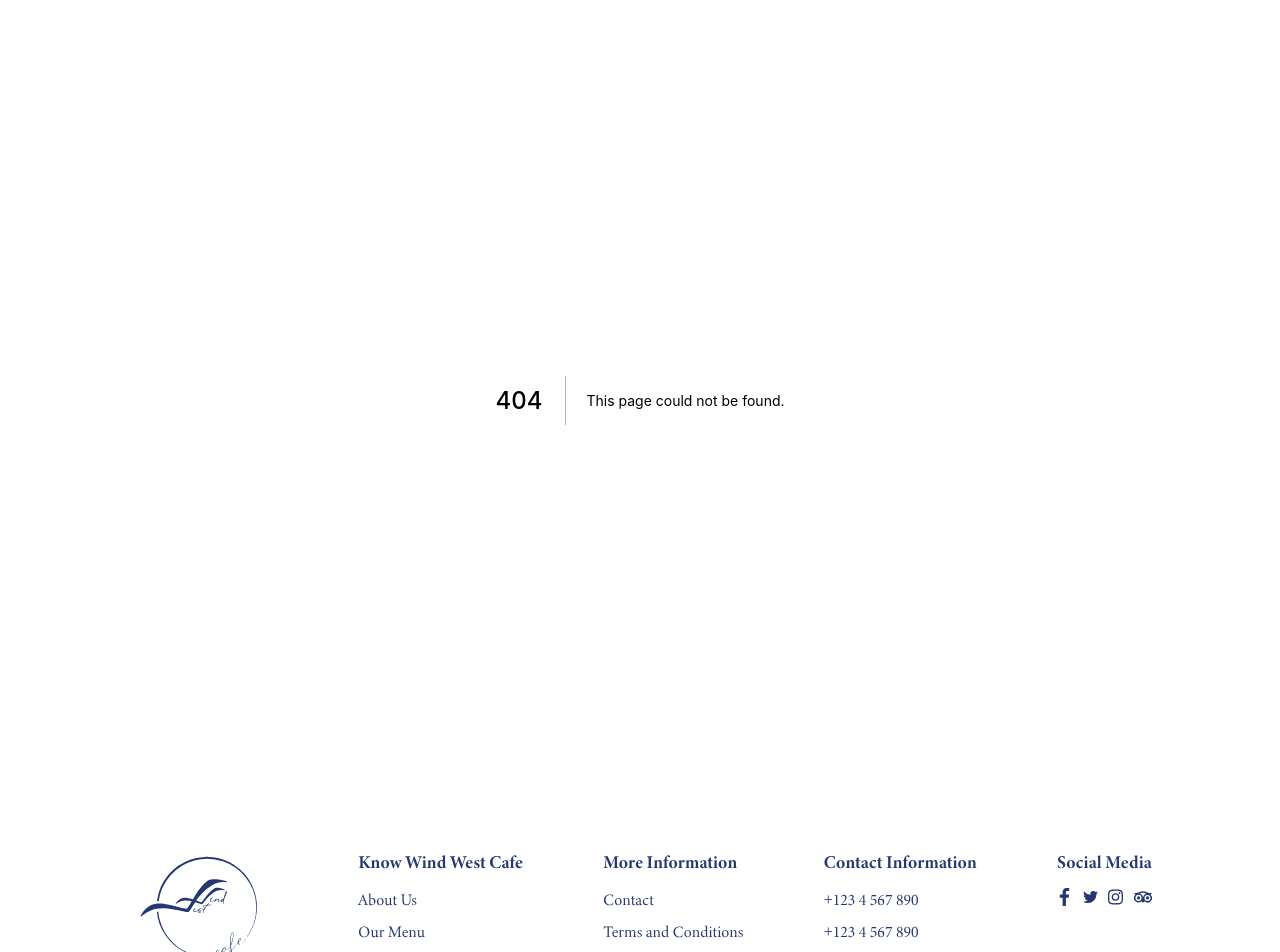
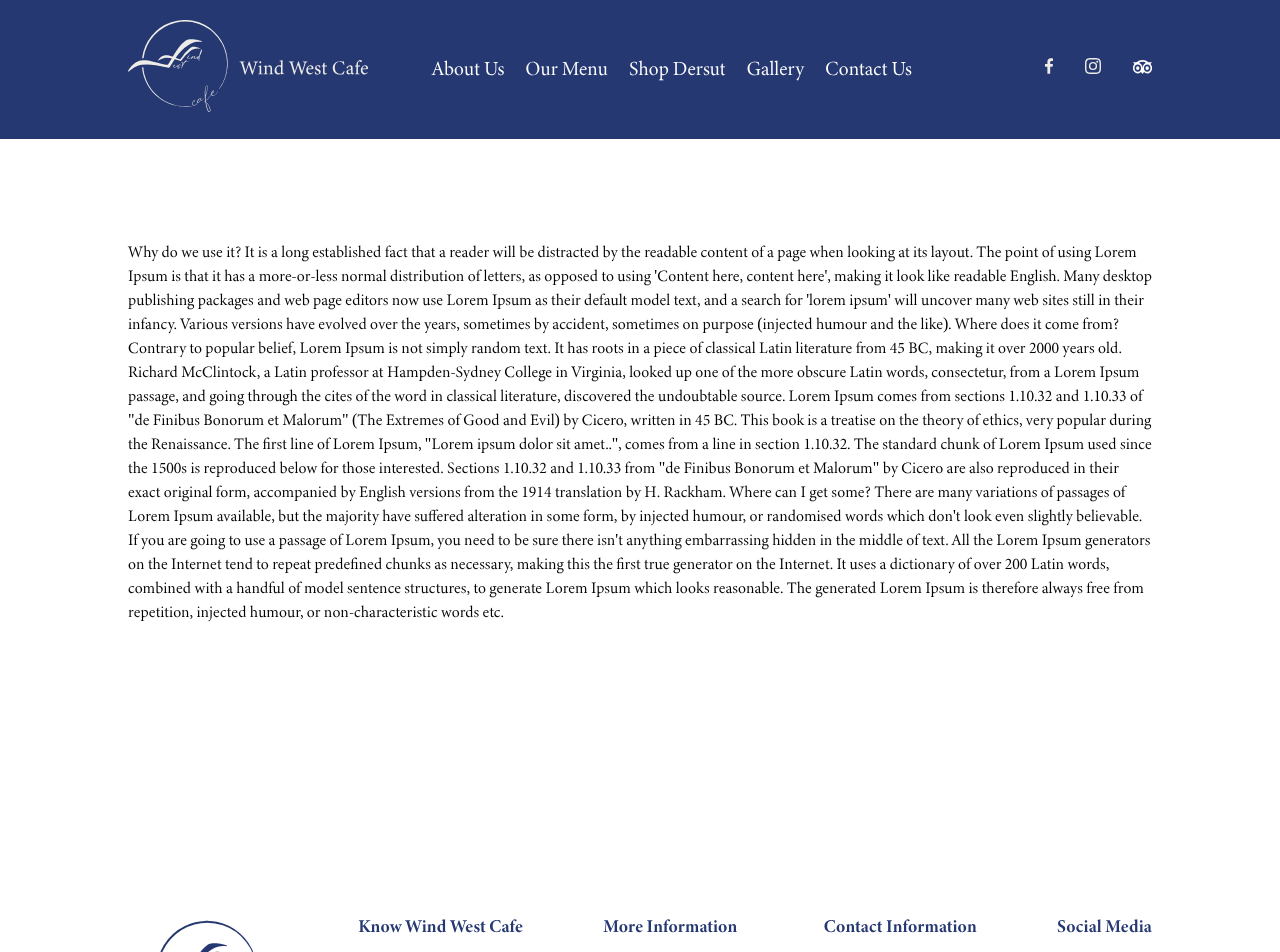
Before and after one commit to hdmuae/windwestcafe-nextjs, a Next.js app: page /termsandconditions in a window 1280 px wide. Before the commit this address had no page. Shown: the top 952 px of the page. Built offline with nearby package versions, Linux system fonts and the light colour scheme.

Commit message:
feat: minor edits

```diff
--- a/package.json
+++ b/package.json
@@ -8,11 +8,14 @@
     "lint": "next lint"
   },
   "dependencies": {
+    "emailjs-com": "^3.2.0",
     "google-map-react": "^2.1.10",
     "next": "12.0.7",
     "next-fonts": "^1.5.1",
     "react": "17.0.2",
     "react-dom": "17.0.2",
+    "react-hook-form": "^7.27.1",
+    "react-toastify": "^8.2.0",
     "swiper": "^7.4.1"
   },
   "devDependencies": {
--- /dev/null
+++ b/pages/termsandconditions.tsx
@@ -0,0 +1,53 @@
+import * as React from "react";
+import Nav from "../src/components/Navbar";
+
+const Terms: React.FC = () => {
+  return (
+    <div>
+      <Nav fixed={false} />
+      <div className="max-w-default m-auto py-60">
+        <div className="w-4/5 mx-auto">
+          Why do we use it? It is a long established fact that a reader will be
+          distracted by the readable content of a page when looking at its
+          layout. The point of using Lorem Ipsum is that it has a more-or-less
+          normal distribution of letters, as opposed to using 'Content here,
+          content here', making it look like readable English. Many desktop
+          publishing packages and web page editors now use Lorem Ipsum as their
+          default model text, and a search for 'lorem ipsum' will uncover many
+          web sites still in their infancy. Various versions have evolved over
+          the years, sometimes by accident, sometimes on purpose (injected
+          humour and the like). Where does it come from? Contrary to popular
+          belief, Lorem Ipsum is not simply random text. It has roots in a piece
+          of classical Latin literature from 45 BC, making it over 2000 years
+          old. Richard McClintock, a Latin professor at Hampden-Sydney College
+          in Virginia, looked up one of the more obscure Latin words,
+          consectetur, from a Lorem Ipsum passage, and going through the cites
+          of the word in classical literature, discovered the undoubtable
+          source. Lorem Ipsum comes from sections 1.10.32 and 1.10.33 of "de
+          Finibus Bonorum et Malorum" (The Extremes of Good and Evil) by Cicero,
+          written in 45 BC. This book is a treatise on the theory of ethics,
+          very popular during the Renaissance. The first line of Lorem Ipsum,
+          "Lorem ipsum dolor sit amet..", comes from a line in section 1.10.32.
+          The standard chunk of Lorem Ipsum used since the 1500s is reproduced
+          below for those interested. Sections 1.10.32 and 1.10.33 from "de
+          Finibus Bonorum et Malorum" by Cicero are also reproduced in their
+          exact original form, accompanied by English versions from the 1914
+          translation by H. Rackham. Where can I get some? There are many
+          variations of passages of Lorem Ipsum available, but the majority have
+          suffered alteration in some form, by injected humour, or randomised
+          words which don't look even slightly believable. If you are going to
+          use a passage of Lorem Ipsum, you need to be sure there isn't anything
+          embarrassing hidden in the middle of text. All the Lorem Ipsum
+          generators on the Internet tend to repeat predefined chunks as
+          necessary, making this the first true generator on the Internet. It
+          uses a dictionary of over 200 Latin words, combined with a handful of
+          model sentence structures, to generate Lorem Ipsum which looks
+          reasonable. The generated Lorem Ipsum is therefore always free from
+          repetition, injected humour, or non-characteristic words etc.
+        </div>
+      </div>
+    </div>
+  );
+};
+
+export default Terms;
--- a/src/components/Footer/index.tsx
+++ b/src/components/Footer/index.tsx
@@ -1,24 +1,28 @@
 import * as React from "react";
 import Image from "next/image";
+import Link from "next/link";
+import Facebook from "../../../public/svg/Facebook-white.svg";
+import Instagram from "../../../public/svg/Instagram-white.svg";
+import Tripadvisor from "../../../public/svg/Tripadvisor-white.svg";
 
 const Footer: React.FC = () => {
   return (
     <footer>
       <div className="w-4/5 m-auto py-12 lg:block hidden">
         <div className="max-w-default m-auto flex justify-between text-primary">
-          <div>
+          <a href="#">
             <Image
               src="/svg/bluelogo.svg"
               width="150px"
               height="150px"
               alt="Wind West Cafe Logo"
             />
-          </div>
+          </a>
           <div className="flex flex-col">
             <h1 className="text-lg font-bold mb-3">Know Wind West Cafe</h1>
-            <a href="#about" className="hover:font-bold pb-2">
-              About Us
-            </a>
+            <Link href="/">
+              <a className="hover:font-bold pb-2">About Us</a>
+            </Link>
             <a href="#menu" className="hover:font-bold pb-2">
               Our Menu
             </a>
@@ -32,7 +36,7 @@ const Footer: React.FC = () => {
             <a href="#contact" className="hover:font-bold pb-2">
               Contact
             </a>
-            <a href="#" className="hover:font-bold">
+            <a href="/termsandconditions" className="hover:font-bold">
               Terms and Conditions
             </a>
           </div>
@@ -55,13 +59,7 @@ const Footer: React.FC = () => {
                 src="/svg/Facebook.svg"
                 alt="Facebook icon"
               />
-              <Image
-                width="15"
-                height="15"
-                className="cursor-pointer"
-                src="/svg/Twitter.svg"
-                alt="Twitter icon"
-              />
+
               <Image
                 width="15"
                 height="15"
@@ -70,8 +68,8 @@ const Footer: React.FC = () => {
                 alt="Instagram icon"
               />
               <Image
-                width="18"
-                height="18"
+                width="20"
+                height="20"
                 className="cursor-pointer"
                 src="/svg/Tripadvisor.svg"
                 alt="Tripadvisor icon"
@@ -121,35 +119,28 @@ const Footer: React.FC = () => {
           </div>
         </div>
 
-        <div className="w-1/2 flex justify-between">
+        <div className="w-full flex justify-between">
+          <a>
             <Image
               className="cursor-pointer"
-            width="15"
-            height="15"
-            src="/svg/Facebook.svg"
+              src={Facebook}
               alt="Facebook icon"
             />
+          </a>
+          <a>
             <Image
-            width="20"
-            height="20"
               className="cursor-pointer"
-            src="/svg/Twitter.svg"
-            alt="Twitter icon"
-          />
-          <Image
-            width="18"
-            height="18"
-            className="cursor-pointer"
-            src="/svg/Instagram.svg"
+              src={Instagram}
               alt="Instagram icon"
             />
+          </a>
+          <a>
             <Image
-            width="20"
-            height="20"
               className="cursor-pointer"
-            src="/svg/Tripadvisor.svg"
+              src={Tripadvisor}
               alt="Tripadvisor icon"
             />
+          </a>
         </div>
       </div>
 
--- a/src/components/Navbar/index.tsx
+++ b/src/components/Navbar/index.tsx
@@ -3,13 +3,15 @@ import Image from "next/image";
 import Logo from "../../../public/svg/Logo.svg";
 import Facebook from "../../../public/svg/Facebook-white.svg";
 import Instagram from "../../../public/svg/Instagram-white.svg";
+import Tripadvisor from "../../../public/svg/Tripadvisor-white.svg";
+
 import Menu from "../../../public/svg/menu-icon.svg";
 import Close from "../../../public/svg/close.svg";
 
 interface myProps {
   fixed: boolean;
-  menu: boolean;
-  setMenu: (x: boolean) => void;
+  menu?: boolean;
+  setMenu?: (x: boolean) => void;
 }
 
 const Nav: React.FC<myProps> = ({ fixed, menu, setMenu }) => {
@@ -23,9 +25,9 @@ const Nav: React.FC<myProps> = ({ fixed, menu, setMenu }) => {
         id="navbar"
         className="ground:w-4/5 xl:max-w-default flex justify-between items-center xl:m-auto lg:mx-12 ground:mx-auto"
       >
-        <div className="w-7/12 lg:w-1/4">
+        <a href="#" className="w-7/12 lg:w-1/4">
           <Image src={Logo} alt="Wind West Cafe Logo" />
-        </div>
+        </a>
 
         <div className={`w-4/5 xl:w-1/2 justify-center ml-16 lg:block hidden`}>
           <div
@@ -65,8 +67,13 @@ const Nav: React.FC<myProps> = ({ fixed, menu, setMenu }) => {
           <a className="lg:block hidden mr-8" href="#">
             <Image src={Facebook} alt="Wind West Cafe Facebook Page" />
           </a>
+
+          <a className="lg:block hidden mr-8" href="#">
+            <Image src={Instagram} alt="Wind West Cafe Instagram Page" />
+          </a>
+
           <a className="lg:block hidden" href="#">
-            <Image src={Instagram} alt="Wind West Cafe Instagram Page" />
+            <Image src={Tripadvisor} alt="Wind West Cafe Tripadvisor Page" />
           </a>
         </div>
       </div>
--- a/src/containers/Gallery/index.tsx
+++ b/src/containers/Gallery/index.tsx
@@ -12,7 +12,9 @@ const Gallery: React.FC = () => {
   return (
     <section id="gallery" className="bg-primary py-32">
       <div className="max-w-default m-auto">
-        <h1 className="text-center text-title text-white  mb-8">Gallery</h1>
+        <h1 className="text-center text-title text-white lg:mb-12 mb-8">
+          Gallery
+        </h1>
         <div>
           <Swiper
             // effect={"coverflow"}
@@ -44,7 +46,7 @@ const Gallery: React.FC = () => {
             <SwiperSlide>
               <Image
                 width="400px"
-                height="300px"
+                height="400px"
                 className="h-60 w-full rounded-full"
                 src="https://swiperjs.com/demos/images/nature-2.jpg"
                 alt="img"
@@ -53,7 +55,7 @@ const Gallery: React.FC = () => {
             <SwiperSlide>
               <Image
                 width="400px"
-                height="300px"
+                height="400px"
                 className="h-60 w-full rounded-full"
                 src="https://swiperjs.com/demos/images/nature-3.jpg"
                 alt="img"
@@ -62,7 +64,7 @@ const Gallery: React.FC = () => {
             <SwiperSlide>
               <Image
                 width="400px"
-                height="300px"
+                height="400px"
                 className="h-60 w-full rounded-full"
                 src="https://swiperjs.com/demos/images/nature-4.jpg"
                 alt="img"
@@ -71,7 +73,7 @@ const Gallery: React.FC = () => {
             <SwiperSlide>
               <Image
                 width="400px"
-                height="300px"
+                height="400px"
                 className="h-60 w-full rounded-full"
                 src="https://swiperjs.com/demos/images/nature-5.jpg"
                 alt="img"
@@ -80,7 +82,7 @@ const Gallery: React.FC = () => {
             <SwiperSlide>
               <Image
                 width="400px"
-                height="300px"
+                height="400px"
                 className="h-60 w-full rounded-full"
                 src="https://swiperjs.com/demos/images/nature-6.jpg"
                 alt="img"
@@ -89,7 +91,7 @@ const Gallery: React.FC = () => {
             <SwiperSlide>
               <Image
                 width="400px"
-                height="300px"
+                height="400px"
                 className="h-60 w-full rounded-full"
                 src="https://swiperjs.com/demos/images/nature-7.jpg"
                 alt="img"
@@ -98,7 +100,7 @@ const Gallery: React.FC = () => {
             <SwiperSlide>
               <Image
                 width="400px"
-                height="300px"
+                height="400px"
                 className="h-60 w-full rounded-full"
                 src="https://swiperjs.com/demos/images/nature-8.jpg"
                 alt="img"
--- a/src/containers/Header/index.tsx
+++ b/src/containers/Header/index.tsx
@@ -2,7 +2,6 @@ import * as React from "react";
 import Navbar from "../../components/Navbar";
 import Facebook from "../../../public/svg/Facebook-white.svg";
 import Instagram from "../../../public/svg/Instagram-white.svg";
-import Twitter from "../../../public/svg/Twitter-white.svg";
 import Tripadvisor from "../../../public/svg/Tripadvisor-white.svg";
 import Image from "next/image";
 
@@ -67,15 +66,14 @@ const Header: React.FC = () => {
       <div className="max-w-default w-4/5 md:w-3/5 lg:w-1/2 h-full m-auto flex flex-col justify-around">
         <div className={`align-center z-20 ${menu ? "hidden" : ""}`}>
           <h1 className="font-medium text-center text-white lg:text-title text-3xl lg:mb-12 mb-4">
-            About Us
+            Welcome to the Wind West Cafe!
           </h1>
 
           <p className="font-light text-center text-white mb-4">
-            Lorem ipsum dolor sit amet, consectetuer adipiscing elit, sed diam
-            nonummy nibh euismod tincidunt ut laoreet dolore magna aliquam erat
-            volutpat. Ut wisi enim ad minim veniam, quis nostrud exerci tation
-            ullamcorper suscipit lobortis nisl ut aliquip ex ea commodo
-            consequat.
+            The west wind has brought real inspiration from those lands where
+            the long-lasting coffee culture soars, saturated with history,
+            heritage and inspiration. From where it all began and what we want
+            to convey to the city dwellers.
           </p>
 
           <p
@@ -83,15 +81,21 @@ const Header: React.FC = () => {
               visibility ? "" : "lg:block hidden"
             }`}
           >
-            Duis autem vel eum iriure dolor in hendrerit in vulputate velit esse
-            molestie consequat, vel illum dolore eu feugiat nulla facilisis at
-            vero eros et accumsan et iusto odio dignissim qui blandit praesent
-            luptatum zzril delenit augue duis dolore te feugait nulla facilisi.
-            Lorem ipsum dolor sit amet, consectetuer adipiscing elit, sed diam
-            nonummy nibh euismod tincidunt ut laoreet dolore magna aliquam erat
-            volutpat. Ut wisi enim ad minim veniam, quis nostrud exerci tation
-            ullamcorper suscipit lobortis nisl ut aliquip ex ea commodo
-            consequat.
+            We have created a clear space for your imagination and inspiration
+            in pure minimalistic design, with secret details that distinguish
+            our brand. Our coffee made the astonishing trip to satisfy you and
+            make your life better because you are worthy to drink the delicious
+            coffee. We chose first-class quality coffee beans — Dersut,
+            originally from the picturesque city of Conegliano, Treviso, Italy.
+            Many varieties are even Espresso Italiano certified and have won at
+            least one Gold Medal at the International Coffee Tasting, Dersut
+            also became a member of SCA (Speciality Coffee Association), a world
+            association that promotes quality coffee culture and specialty
+            coffees. We are the first coffee shop in Dubai where you can try
+            Dersut espresso and other traditional Italian coffee drinks in
+            company with your favorite desserts and handmade chocolate. Moreover
+            we are official distributor of Dersut in UAE, the selection of
+            products you can find in our Shop.
           </p>
           <div className="flex justify-center">
             <button
@@ -132,11 +136,6 @@ const Header: React.FC = () => {
             />
             <Image
               className="cursor-pointer"
-              src={Twitter}
-              alt="Twitter icon"
-            />
-            <Image
-              className="cursor-pointer"
               src={Instagram}
               alt="Instagram icon"
             />
--- a/src/containers/Menu/index.tsx
+++ b/src/containers/Menu/index.tsx
@@ -8,9 +8,19 @@ const Menu: React.FC = () => {
       className="bg-gradient-to-b from-darkblue to-primary py-32"
     >
       <div className="max-w-default m-auto">
-        <h1 className="lg:text-title text-3xl text-center text-white mb-8">
+        <h1 className="lg:text-title text-3xl text-center text-white mb-12">
           Our Menu
         </h1>
+        <p className="w-4/5 m-auto font-light text-center text-white mb-12">
+          Wind West Cafe delivers way beyond the traditional coffee shop
+          favorites. Full selection of classic coffee drinks and as well
+          absolutely unique Dersut special coffee cocktails. Filter coffee
+          appreciators we are ready to surprise you with our impeccable fine
+          taste and innovations in the coffee world. You will also find your
+          favorite teas, fresh juices and healthy smoothies. Our delicious
+          dessert and handmade chocolate can make a blast of your taste buds
+          together with your favorite drinks.
+        </p>
         <MenuTable />
       </div>
     </section>
--- a/src/containers/Shop/index.tsx
+++ b/src/containers/Shop/index.tsx
@@ -14,12 +14,9 @@ const Shop: React.FC = () => {
           Shop Dersut
         </h1>
         <p className="m-auto w-4/5 md:w-3/5 lg:w-1/2 text-white text-center text-base mb-8">
-          Lorem ipsum dolor sit amet, consectetur adipiscing elit. Nullam
-          dignissim vel turpis a efficitur. Nam egestas at tellus eget auctor.
-          Orci varius natoque penatibus et magnis dis parturient montes,
-          nascetur ridiculus mus. Interdum et malesuada fames ac ante ipsum
-          primis in faucibus. Praesent ultrices, odio sed tincidunt elementum,
-          nisi arcu suscipit velit, at vehicula metus
+          We have had a passion for quality coffee and offering you an
+          outstanding coffee experience: gourmet and tasty coffees prepared by
+          our expert baristas with top quality Dersut coffee beans.
         </p>
 
         <div className="flex justify-center mb-32">
--- a/tailwind.config.js
+++ b/tailwind.config.js
@@ -1,4 +1,5 @@
 module.exports = {
+  mode: "jit",
   content: ["./src/**/*.{js,ts,jsx,tsx}", "./pages/**/*.{js,ts,jsx,tsx}"],
   theme: {
     extend: {
```
Also changed, not shown: src/containers/ContactUs/index.tsx (+57 -6 lines), 1 other file (tests, documents, lock files or other folders). Lines whose indentation alone changed are shown as unchanged.
